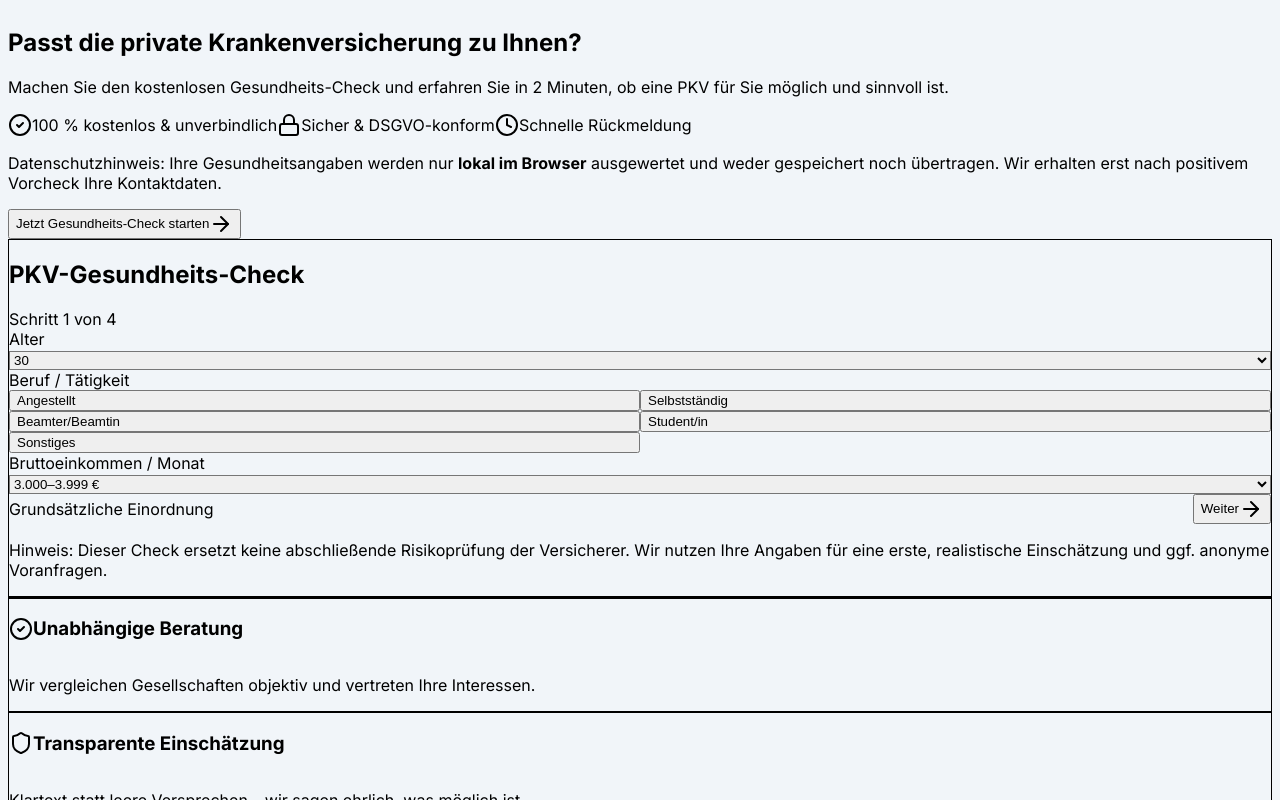
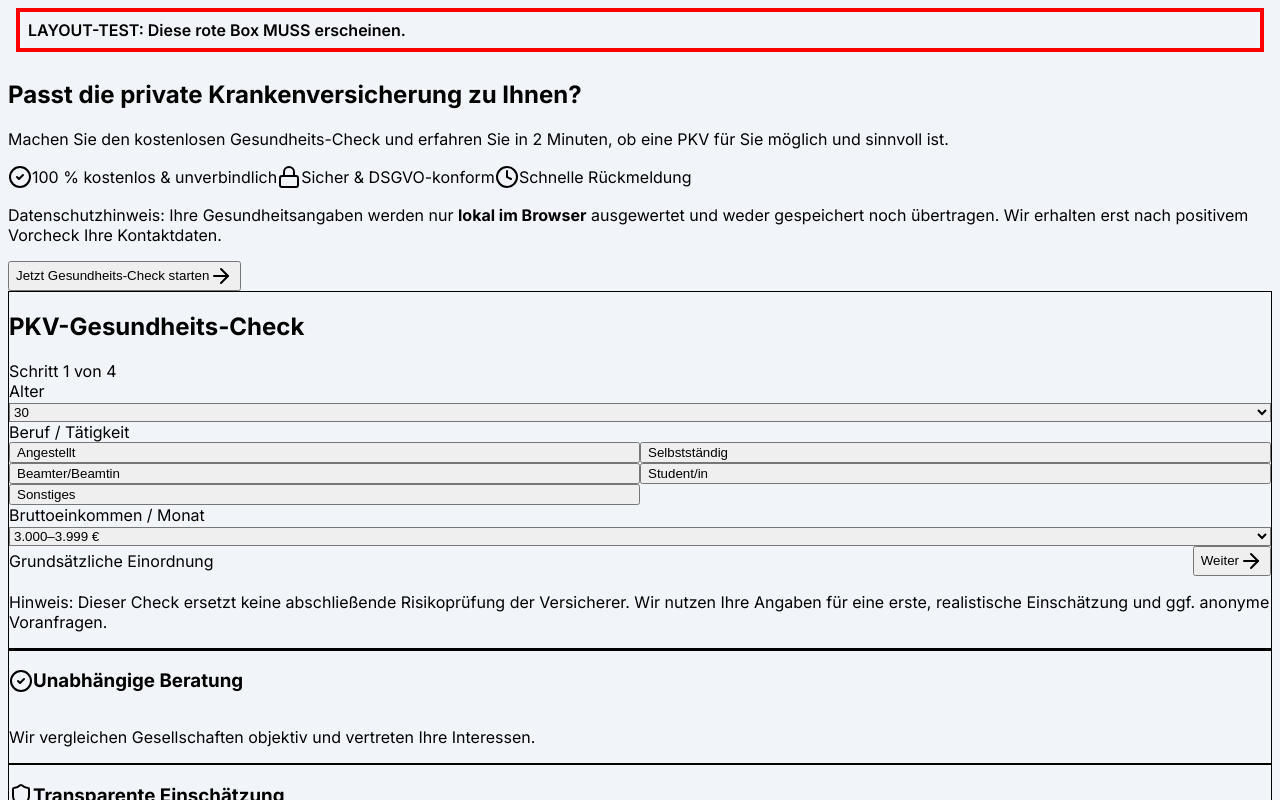
Before and after one commit to jpneise/pkv2, a Next.js app: page / in a window 1280 px wide. Shown: the top 800 px of the page. Built offline with nearby package versions, Linux system fonts and the light colour scheme.

Commit message:
Update layout.tsx

```diff
--- a/app/layout.tsx
+++ b/app/layout.tsx
@@ -1,5 +1,5 @@
 import type { Metadata } from "next";
-import "./globals.css"; // bleibt – falls die Datei doch greift
+import "./globals.css";
 import { Inter } from "next/font/google";
 
 const inter = Inter({ subsets: ["latin"] });
@@ -12,12 +12,11 @@ export const metadata: Metadata = {
 export default function RootLayout({ children }: { children: React.ReactNode }) {
   return (
     <html lang="de">
-      <head>
-        <meta name="viewport" content="width=device-width, initial-scale=1" />
-        {/* TEMPORÄR: Tailwind via CDN, damit das Layout sofort styled ist */}
-        <script src="https://cdn.tailwindcss.com"></script>
-      </head>
       <body className={inter.className}>
+        {/* ===== MUSS sichtbar sein ===== */}
+        <div style={{ border: "4px solid red", padding: 8, margin: 8, fontWeight: 600 }}>
+          LAYOUT-TEST: Diese rote Box MUSS erscheinen.
+        </div>
         {children}
       </body>
     </html>
```
